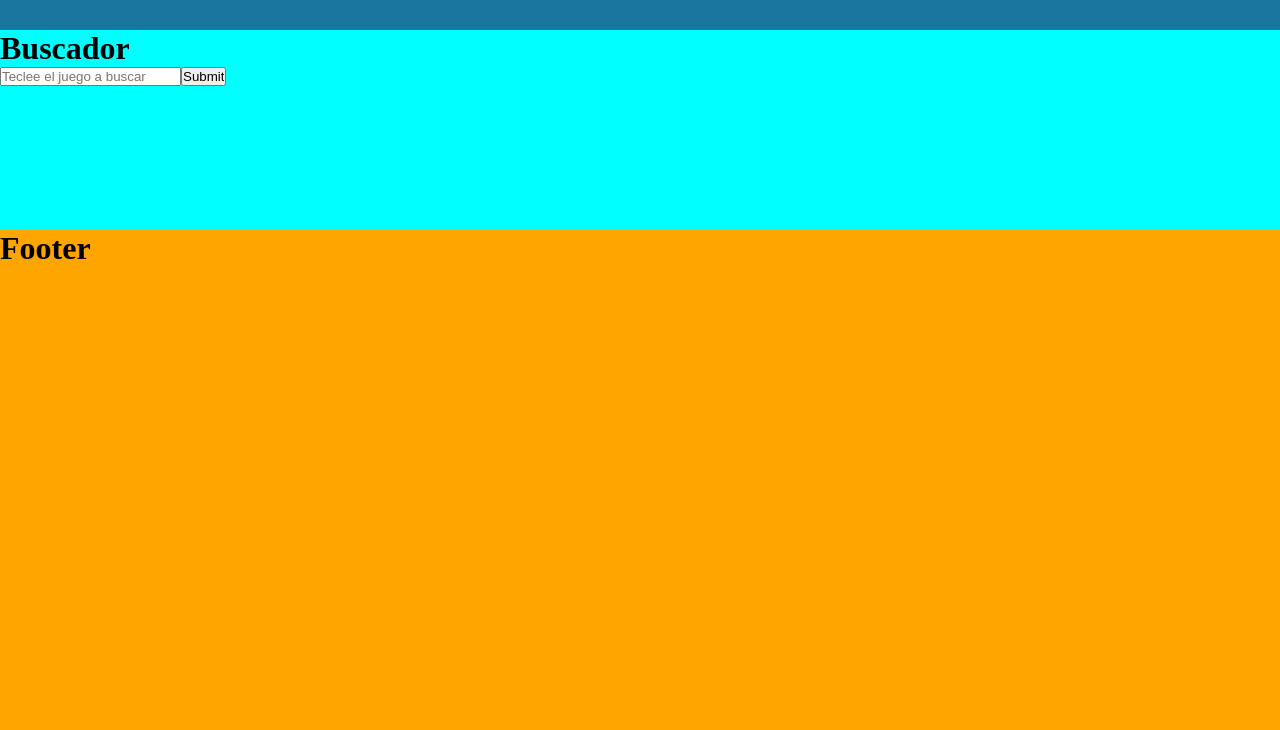
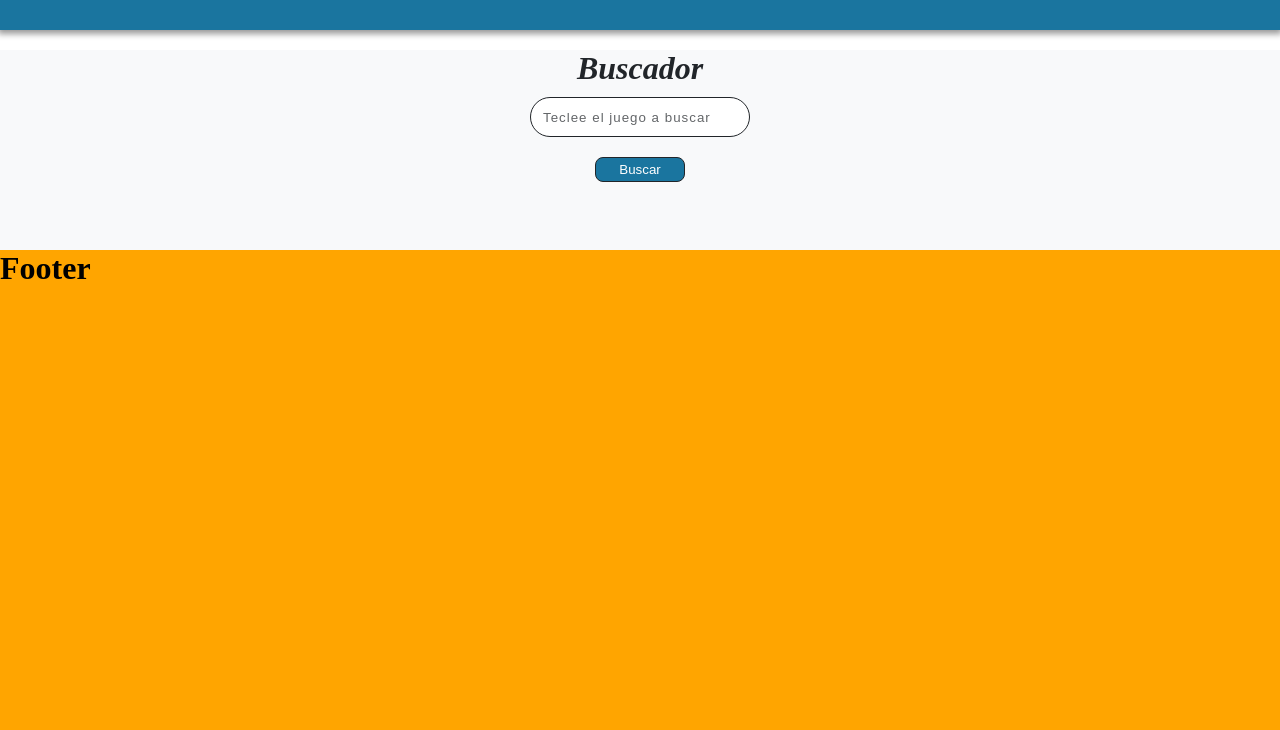
Before and after one commit to ElvisGT/Application_Redux, a React app: page /#/buscador in a window 1280 px wide. Shown: the part 70-800 px from the top of the page. Built offline with nearby package versions, Linux system fonts and the light colour scheme.

Commit message:
Estilos del Search listos

```diff
--- a/src/components/Search.jsx
+++ b/src/components/Search.jsx
@@ -17,22 +17,18 @@ const Search = (props) => {
     const handleSubmit = (event) => {
         event.preventDefault();
         FetchData();
-
-
     }
-
 
     return(
         <div className="Search">
-            <h1>Buscador</h1>
-            <form onSubmit={handleSubmit}>
-                <input type="text" placeholder="Teclee el juego a buscar" ref={inputRef}/>
-                <input type="submit" />
+            <h1 className="Search-title">Buscador</h1>
+            <form class="Search-form" onSubmit={handleSubmit}>
+                <input className="Search-input" type="text" placeholder="Teclee el juego a buscar" ref={inputRef} maxLength="30" />
+                <input className="Search-submit" type="submit" value="Buscar" />
 
             </form>
         </div>
     )
-
 
 }
 
--- a/src/components/View.jsx
+++ b/src/components/View.jsx
@@ -3,14 +3,15 @@ import {connect} from 'react-redux';
 
 const View = ({game}) => {
     return (
-        <>
+        <React.Fragment>
         {game.length > 0 &&
             game.map(item => (
             <p key={item.name}>{item.name}</p>
 
             ))}
 
-        </>
+
+        </React.Fragment>
     );
 }
 
--- a/src/static/css/styles.css
+++ b/src/static/css/styles.css
@@ -3,7 +3,7 @@
     --body:#f8f9fa;
     --white:#ffff;
     --menu:#184e77;
-    --vinculos_act:#dfe7fd;
+    --black:#212529;
 }
 
 
@@ -19,7 +19,6 @@ html {
 
 body {
     font-size: 1.6rem;
-    background-color: var(--body);
 }
 
 .Header {
@@ -69,7 +68,7 @@ body {
 
     to {
         right: 0;
-        opacity: 0.8;
+        opacity: 1;
 
 
     }
@@ -125,9 +124,61 @@ body {
 }
 
 .Search {
+    display: flex;
+    flex-direction: column;
+    align-items: center;
     min-height: 20rem;
-    background-color: aqua;
+    margin-top: 2rem;
+    background-color: var(--body);
 }
+
+.Search-title {
+    margin-bottom: 1rem;
+    font-style: italic;
+    color: var(--black);
+}
+
+.Search-form {
+    display: flex;
+    flex-direction: column;
+}
+
+.Search-input {
+    width: 22rem;
+    height: 4rem;
+    margin-bottom: 2rem;
+    padding: 1.2rem;
+    border-radius: 8rem;
+    border: .1rem solid var(--black);
+    outline: none;
+}
+
+.Search-input:focus {
+    outline: .3rem solid var(--menu);
+}
+
+::placeholder {
+    color: var(--black);
+    opacity: 0.7;
+    letter-spacing: .1rem;
+}
+
+.Search-submit {
+    width: 9rem;
+    height: 2.5rem;
+    margin: 0 auto;
+    border-radius: .8rem;
+    background-color: var(--principal);
+    color: var(--white);
+    border: .1rem solid var(--black);
+    transition: .1s;
+}
+
+.Search-submit:active {
+    width: 5rem;
+}
+
+
 
 .Footer {
     background-color: orange;
```
